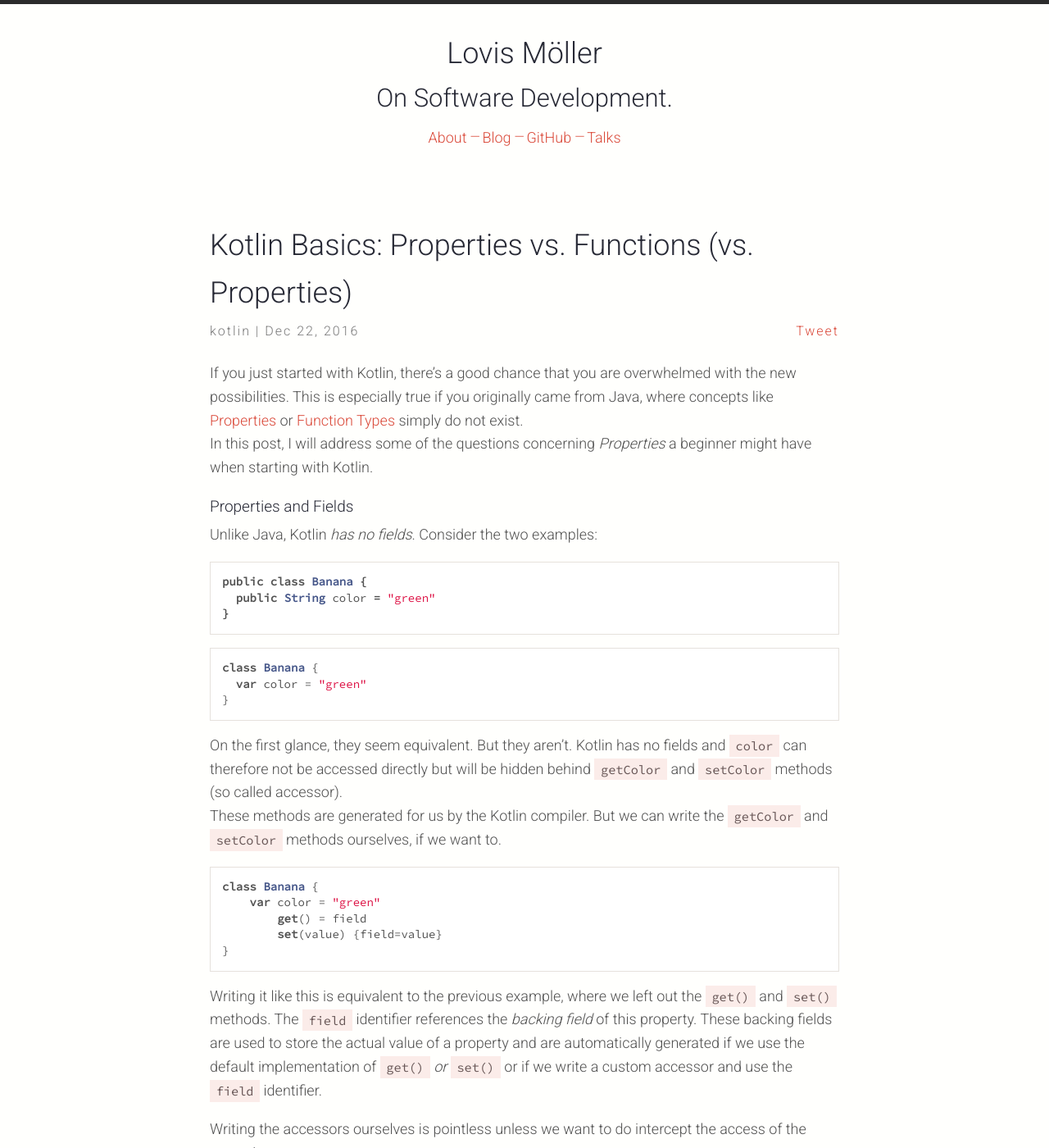
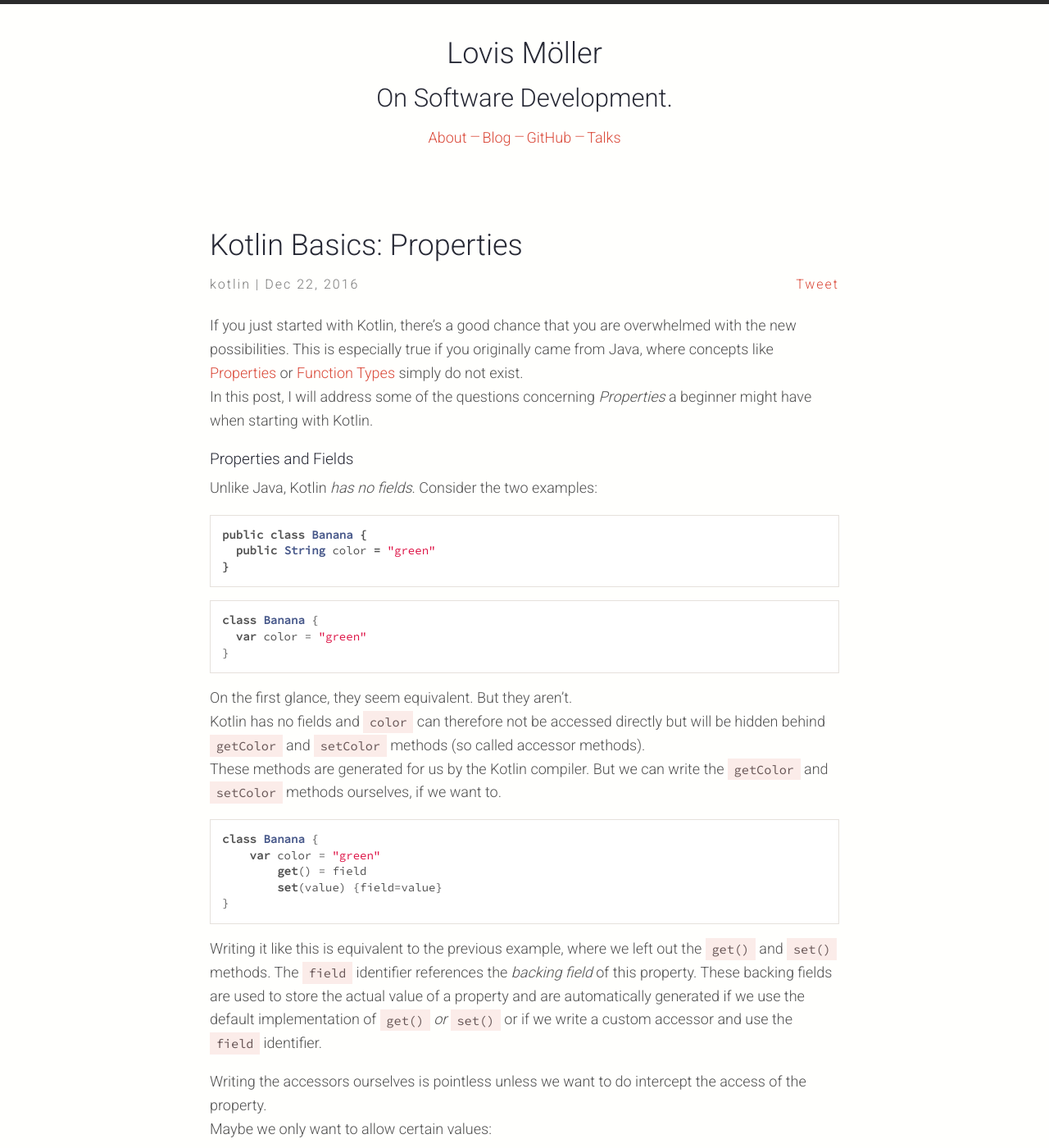
Before and after one commit to lmller/lmller.github.io, a Jekyll site: the page built from _posts/2016-12-22-kotlinproperties.md, in a window 1280 px wide and 1400 px high. Shown: the whole window at 82% size. Built offline with Jekyll 4.4.1, drawn with Linux system fonts in a browser that asks for light colours; nearby versions of some CDN libraries; comment, search, counter and statistics services are not loaded.

Commit message:
Update 2016-12-22-kotlinproperties.md

````diff
--- a/_posts/2016-12-22-kotlinproperties.md
+++ b/_posts/2016-12-22-kotlinproperties.md
@@ -1,6 +1,6 @@
 ---
 layout: post
-title:  "Kotlin Basics: Properties vs. Functions (vs. Properties)"
+title:  "Kotlin Basics: Properties"
 date:   2016-12-22 15:00:00
 description: Kotlin offers different methods to access an object's attribute. Properties, functions or computed properties; which should you choose?
 comments: true
@@ -28,7 +28,8 @@ class Banana {
 }
 ```
 
-On the first glance, they seem equivalent. But they aren't. Kotlin has no fields and `color` can therefore not be accessed directly but will be hidden behind `getColor` and `setColor` methods (so called accessor).
+On the first glance, they seem equivalent. But they aren't.
+Kotlin has no fields and `color` can therefore not be accessed directly but will be hidden behind `getColor` and `setColor` methods (so called accessor methods).
 These methods are generated for us by the Kotlin compiler. But we can write the `getColor` and `setColor` methods ourselves, if we want to.
 
 ```kotlin
````
